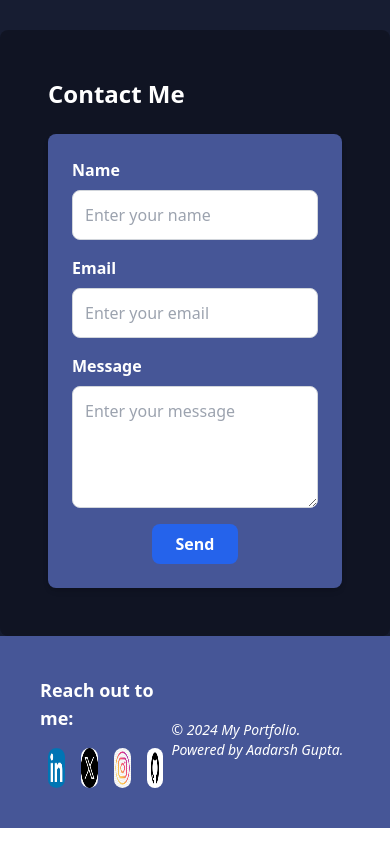
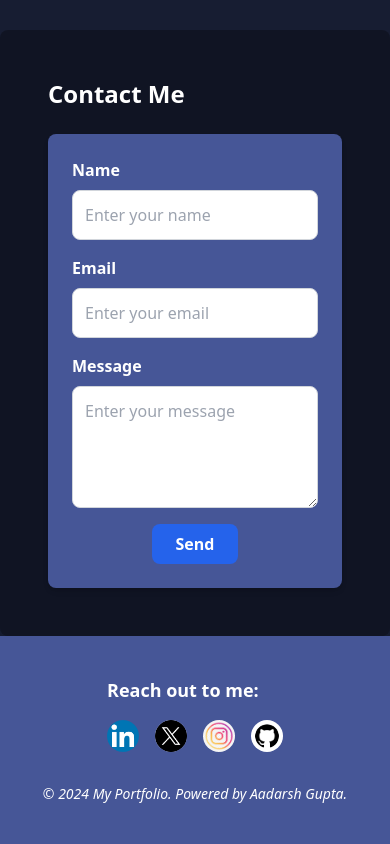
Before and after one commit to aadarsh2305/Portfolio, a React (Vite) app in the folder portfolio_react/: page / in a window 390 px wide. Shown: the part 3684-4528 px from the top of the page. Built offline with nearby package versions, Linux system fonts and the light colour scheme.

Commit message:
added responsive in footer.jsx

```diff
--- a/portfolio_react/src/components/Footer/Footer.jsx
+++ b/portfolio_react/src/components/Footer/Footer.jsx
@@ -8,29 +8,63 @@ const Footer = () => {
   return (
     <div
       id="Footer"
-      className="flex justify-around bg-[#465697] text-white p-10 md:p-12 items-center"
+      className="flex flex-col md:flex-row justify-around bg-[#465697] text-white p-10 md:p-12 items-center"
     >
-      <div>
-      <p className="text-lg md:mr-4 mb-4 md:mb-0 "><b>Reach out to me:</b></p>
-                    <div className="flex justify-center md:justify-start">
-                        <a href="https://www.linkedin.com/in/aadarshgupta2305/" target="_blank" rel="noopener noreferrer" className="mx-2 transform transition-transform duration-300 hover:scale-110">
-                            <img src={Linkedin} alt="Linkedin" className="h-10 w-10 rounded-full hover:shadow-lg" />
+      <div className="mb-4 md:mb-0">
+        <p className="text-lg md:mr-4 mb-4 md:mb-0"><b>Reach out to me:</b></p>
+        <div className="flex justify-center md:justify-start space-x-4">
+          <a
+            href="https://www.linkedin.com/in/aadarshgupta2305/"
+            target="_blank"
+            rel="noopener noreferrer"
+            className="transform transition-transform duration-300 hover:scale-110"
+          >
+            <img
+              src={Linkedin}
+              alt="Linkedin"
+              className="h-8 w-8 md:h-10 md:w-10 rounded-full hover:shadow-lg"
+            />
           </a>
-                        <a href="https://x.com/Aadarsh_Gupta91" target="_blank" rel="noopener noreferrer" className="mx-2 transform transition-transform duration-300 hover:scale-110">
-                            <img src={Twitter} alt="Twitter" className="h-10 w-10 rounded-full hover:shadow-lg" />
+          <a
+            href="https://x.com/Aadarsh_Gupta91"
+            target="_blank"
+            rel="noopener noreferrer"
+            className="transform transition-transform duration-300 hover:scale-110"
+          >
+            <img
+              src={Twitter}
+              alt="Twitter"
+              className="h-8 w-8 md:h-10 md:w-10 rounded-full hover:shadow-lg"
+            />
           </a>
-                        <a href="https://instagram.com/aadarsh_gupta91" target="_blank" rel="noopener noreferrer" className="mx-2 transform transition-transform duration-300 hover:scale-110">
-                            <img src={Instagram} alt="Instagram" className="h-10 w-10 rounded-full hover:shadow-lg" />
+          <a
+            href="https://instagram.com/aadarsh_gupta91"
+            target="_blank"
+            rel="noopener noreferrer"
+            className="transform transition-transform duration-300 hover:scale-110"
+          >
+            <img
+              src={Instagram}
+              alt="Instagram"
+              className="h-8 w-8 md:h-10 md:w-10 rounded-full hover:shadow-lg"
+            />
           </a>
-                        <a href="https://github.com/aadarsh2305" target="_blank" rel="noopener noreferrer" className="mx-2 transform transition-transform duration-300 hover:scale-110">
-                            <img src={Github} alt="Github" className="h-10 w-10 rounded-full bg-white p-1 hover:shadow-lg" />
+          <a
+            href="https://github.com/aadarsh2305"
+            target="_blank"
+            rel="noopener noreferrer"
+            className="transform transition-transform duration-300 hover:scale-110"
+          >
+            <img
+              src={Github}
+              alt="Github"
+              className="h-8 w-8 md:h-10 md:w-10 bg-white p-1 rounded-full hover:shadow-lg"
+            />
           </a>
         </div>
       </div>
-                <p className="text-sm mt-4 ">
-                  <i>
-                    © {new Date().getFullYear()} My Portfolio. Powered by Aadarsh Gupta.
-                  </i>
+      <p className="text-sm mt-4 md:mt-0">
+        <i>© {new Date().getFullYear()} My Portfolio. Powered by Aadarsh Gupta.</i>
       </p>
     </div>
   );
```
Lines whose indentation alone changed are shown as unchanged.
